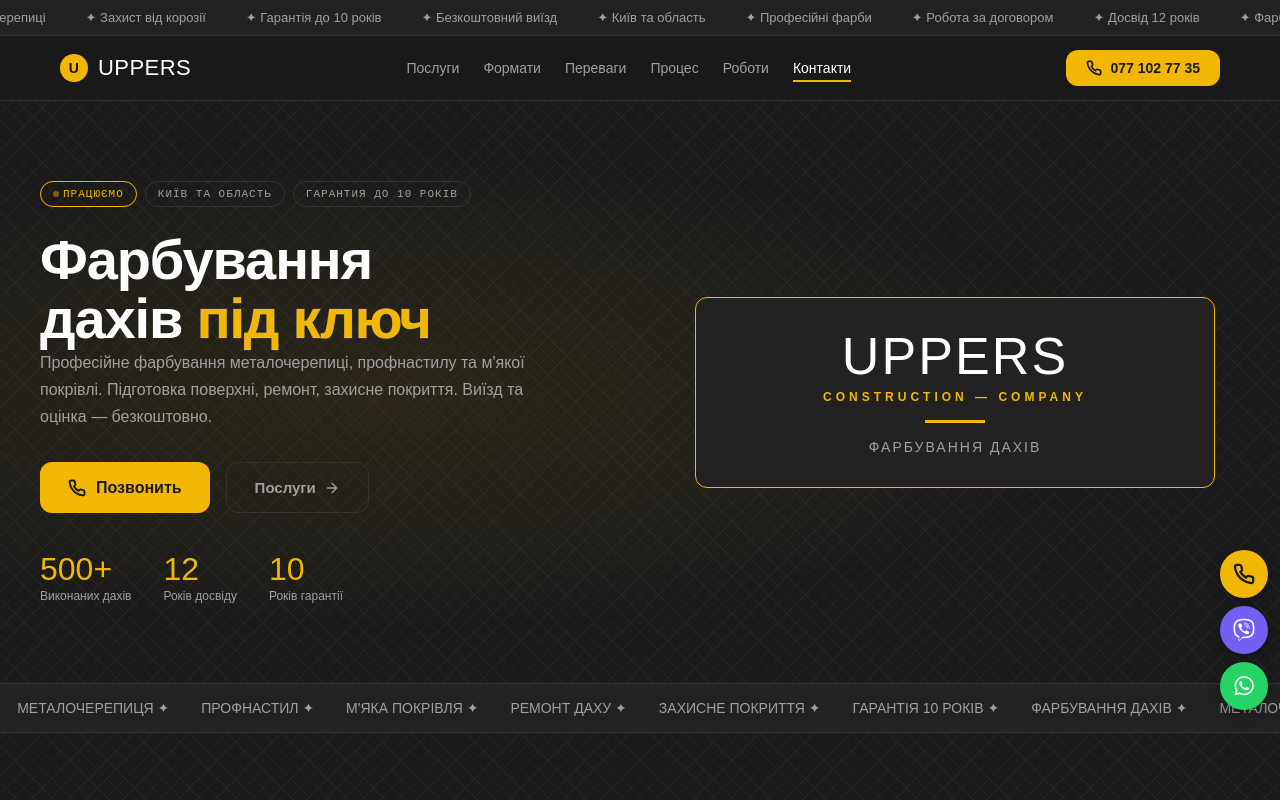
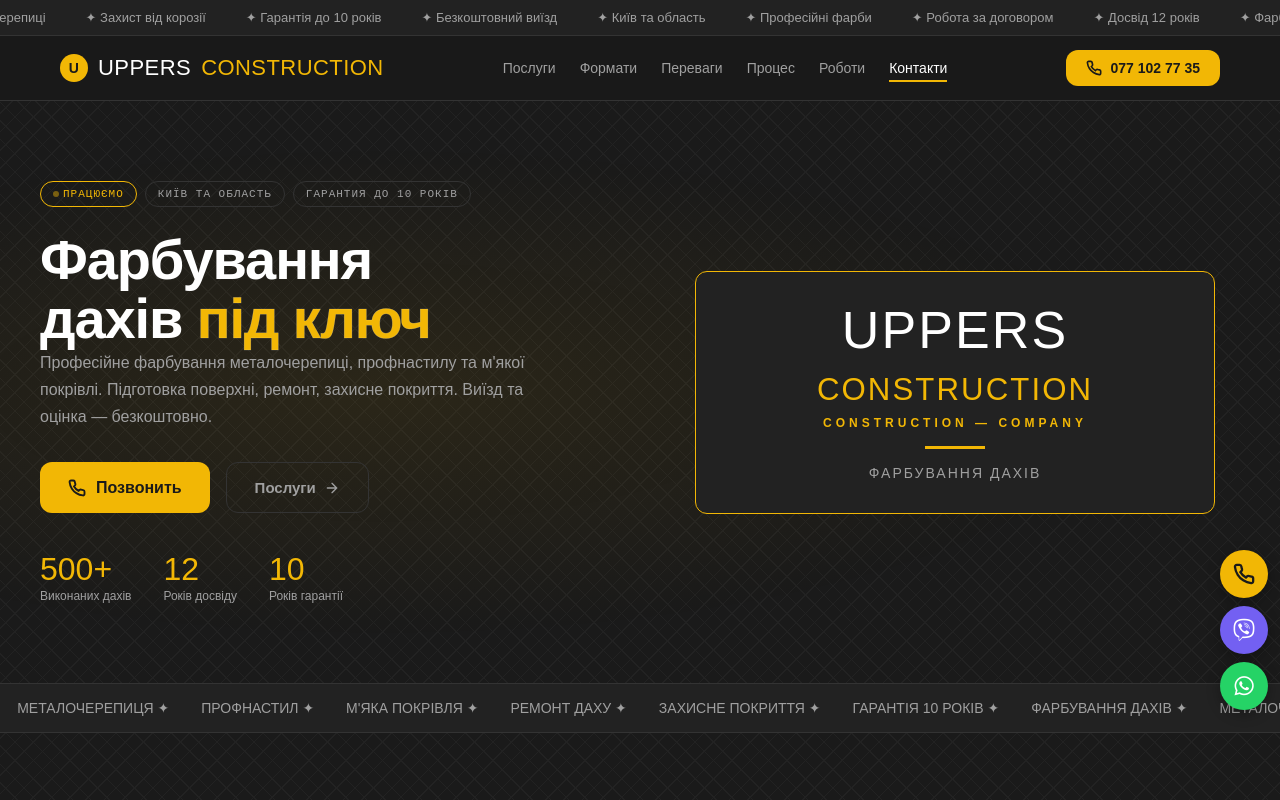
Before and after one commit to AlexMoldova/uppers-roof, a plain HTML site: page index.html in a window 1280 px wide. Shown: the top 800 px of the page. Drawn offline with Linux system fonts and the light colour scheme.

Commit message:
Rename to UPPERS CONSTRUCTION + add TikTok

```diff
--- a/index.html
+++ b/index.html
@@ -3,10 +3,10 @@
 <head>
 <meta charset="UTF-8">
 <meta name="viewport" content="width=device-width,initial-scale=1.0">
-<title>UPPERS — Фарбування Дахів Київ | Покрівельні Роботи</title>
-<meta name="description" content="UPPERS — професійне фарбування дахів у Києві. Металочерепиця, профнастил, м'яка покрівля. Гарантия до 10 років. Безкоштовний виїзд та оцінка. ☎ 077 102 77 35">
+<title>UPPERS CONSTRUCTION — Фарбування Дахів Київ | Покрівельні Роботи</title>
+<meta name="description" content="UPPERS CONSTRUCTION — професійне фарбування дахів у Києві. Металочерепиця, профнастил, м'яка покрівля. Гарантия до 10 років. Безкоштовний виїзд та оцінка. ☎ 077 102 77 35">
 <meta name="keywords" content="фарбування дахів, фарбування покрівлі, фарбування металочерепиці, ремонт даху Київ, покрівельні роботи, фарбування профнастилу, захист даху">
-<meta property="og:title" content="UPPERS — Фарбування Дахів Київ">
+<meta property="og:title" content="UPPERS CONSTRUCTION — Фарбування Дахів Київ">
 <meta property="og:description" content="Професійне фарбування дахів будь-якого типу. Гарантия до 10 років. Безкоштовний виїзд.">
 <meta property="og:type" content="website">
 <meta property="og:locale" content="uk_UA">
@@ -19,7 +19,7 @@
 {
   "@context":"https://schema.org",
   "@type":"RoofingContractor",
-  "name":"UPPERS",
+  "name":"UPPERS CONSTRUCTION",
   "description":"Професійне фарбування дахів у Києві та області",
   "telephone":"+380771027735",
   "areaServed":"Київ та Київська область",
@@ -40,7 +40,7 @@
   <div class="nav-inner">
     <a href="#" class="logo">
       <span class="logo-mark">U</span>
-      UPPERS
+      UPPERS <span style="color:var(--accent)">CONSTRUCTION</span>
     </a>
     <ul class="nav-links">
       <li><a href="#services">Послуги</a></li>
@@ -96,7 +96,7 @@
     </div>
     <div class="hero-visual">
       <div class="hero-logo-card">
-        <div class="logo-uppers">UPPERS</div>
+        <div class="logo-uppers">UPPERS<br><span style="font-size:.6em;color:var(--accent)">CONSTRUCTION</span></div>
         <div class="logo-construction">CONSTRUCTION — COMPANY</div>
         <div class="logo-divider"></div>
         <div class="logo-subtitle">Фарбування Дахів</div>
@@ -212,7 +212,7 @@
   <div class="container">
     <div class="section-head">
       <div class="section-num">03 — Переваги</div>
-      <h2 class="section-title">Чому <span class="accent">UPPERS</span></h2>
+      <h2 class="section-title">Чому <span class="accent">UPPERS CONSTRUCTION</span></h2>
       <p class="section-desc">Працюємо на результат, а не на швидкість. Кожен дах — як власний.</p>
     </div>
     <div class="advantage-grid">
@@ -351,8 +351,9 @@
           <a href="viber://chat?number=%2B380771027735" class="contact-messenger" style="background:#7360f2"><i class="fab fa-viber"></i> Viber</a>
           <a href="https://wa.me/380771027735" class="contact-messenger" style="background:#25d366"><i class="fab fa-whatsapp"></i> WhatsApp</a>
           <a href="https://t.me/+380771027735" class="contact-messenger" style="background:#0088cc"><i class="fab fa-telegram"></i> Telegram</a>
+          <a href="https://www.tiktok.com/@uppers.construction" class="contact-messenger" style="background:#000"><i class="fab fa-tiktok"></i> TikTok</a>
         </div>
-        <div class="contact-card-info" style="margin-top:14px">Пишіть у зручний месенджер — відповідаємо швидко.</div>
+        <div class="contact-card-info" style="margin-top:14px">Пишіть у зручний месенджер — дивіться наші роботи на TikTok.</div>
       </div>
     </div>
   </div>
@@ -362,7 +363,7 @@
 <footer class="footer">
   <div class="footer-inner">
     <div class="footer-col">
-      <div class="footer-brand">UPPERS <span class="accent">·</span></div>
+      <div class="footer-brand">UPPERS <span class="accent">CONSTRUCTION</span></div>
       <p style="margin-top:8px">Фарбування дахів у Києві та області. Професійна підготовка, фарбування та захист покрівлі будь-якого типу.</p>
     </div>
     <div class="footer-col">
@@ -384,11 +385,12 @@
         <a href="viber://chat?number=%2B380771027735" class="contact-messenger" style="background:#7360f2"><i class="fab fa-viber"></i></a>
         <a href="https://wa.me/380771027735" class="contact-messenger" style="background:#25d366"><i class="fab fa-whatsapp"></i></a>
         <a href="https://t.me/+380771027735" class="contact-messenger" style="background:#0088cc"><i class="fab fa-telegram"></i></a>
+        <a href="https://www.tiktok.com/@uppers.construction" class="contact-messenger" style="background:#000"><i class="fab fa-tiktok"></i></a>
       </div>
     </div>
   </div>
   <div class="footer-bottom">
-    © 2026 UPPERS — Construction Company. Фарбування дахів Київ.
+    © 2026 UPPERS CONSTRUCTION. Фарбування дахів Київ.
   </div>
 </footer>
 
```
